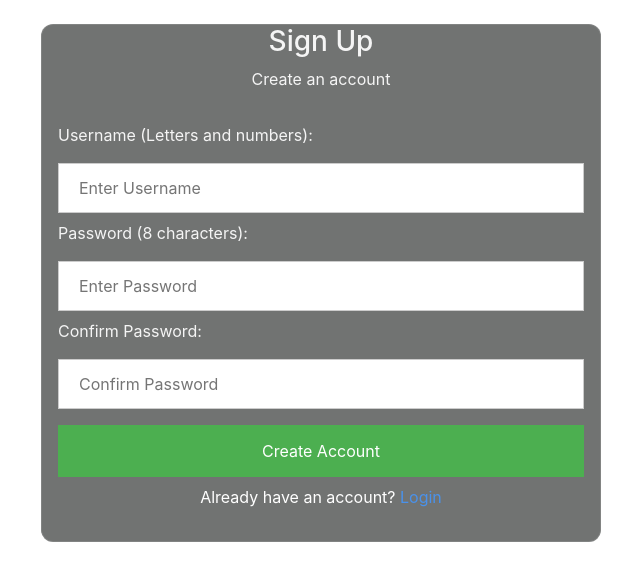
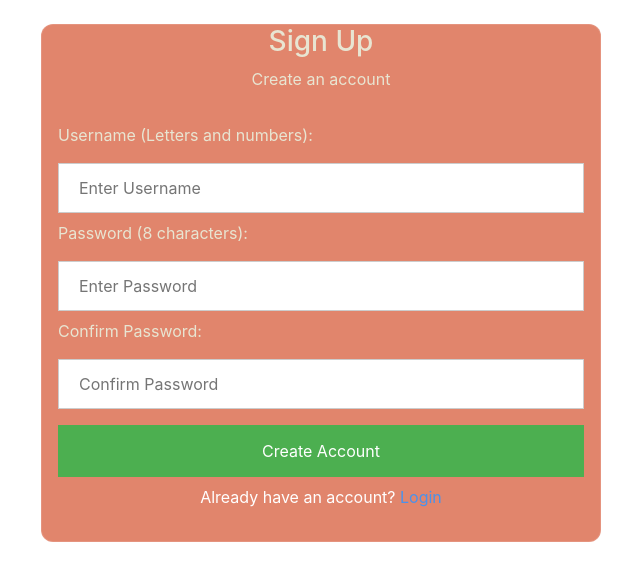
Before and after one commit to MelvinTurciosCs/Software_Design_Project, a PHP site: page /Register.php in a window 1280 px wide. Shown: the part 56-637 px from the top of the page, without its empty margins (319-959 px from the left). Run offline with PHP 8.4, Linux system fonts and the light colour scheme.

Commit message:
Fixed some css

```diff
--- a/Fuel_Req_Form.php
+++ b/Fuel_Req_Form.php
@@ -105,7 +105,7 @@ function fuelCalc($con, $gallons){
 
   <!--simple form that takes in gallons and sends it to the fuelCalc function-->
   <div class="container">
-    <form action="fuel_req.php" method="post">
+    <form action="Fuel_Req_Form.php" method="post">
     <label for="del_Address">Address:</label>
       <!-- input type number, which defaults to 0, and will only accept numbers -->
       <input type="text" name="delv_Address" id="delv_Address" placeholder="Enter Address" required>
--- a/Login.php
+++ b/Login.php
@@ -6,7 +6,7 @@
 <br>
 
   <!-- Login Form -->
-  <form action="includes/config/login.inc.php" method="post">
+  <form class="loginForm" action="includes/config/login.inc.php" method="post">
     <div class="headingContainer">
       <h3>Login</h3>
       <p>Sign in to your account with your username and password</p>
--- a/Proposed_quotes.php
+++ b/Proposed_quotes.php
@@ -17,7 +17,7 @@
     </div>
 
     <div class="w-50 m-auto">
-      <form action="about.php" method="post">
+      <form class="proposedQuoteForm" action="about.php" method="post">
           <div class="form-group">
               <label>Gallons:</label>
               <input type="text" name="gallons" class="form-control">
--- a/Register.php
+++ b/Register.php
@@ -4,7 +4,7 @@ include('includes/header.php');
 
 <br>
 <!-- Resister Form -->
-<form action="includes/config/register.inc.php" method="post">
+<form class="registerForm" action="includes/config/register.inc.php" method="post">
   <div class="headingContainer">
     <h3>Sign Up</h3>
     <p>Create an account</p>
--- a/css/style.css
+++ b/css/style.css
@@ -21,6 +21,7 @@
 .navbar-custom{
   background-color: #E1856C;
 }
+
 .topPage{
   background-image: linear-gradient(rgba(0, 0, 0, 0.5), rgba(0, 0, 0, 0.5)),url("../images/istockphoto-163911364-612x612.jpg");
   background-repeat: no-repeat;
@@ -331,13 +332,33 @@
   .container{
     padding-top: 150px;
   }
-  form{
+
+  /* This is the css styling for the login form */
+  .loginForm {
     width: 35rem;
     margin: auto;
-    color: whitesmoke;
-    backdrop-filter: blur(16px) saturate(180%);
-    -webkit-backdrop-filter: blur(16px) saturate(180%);
-    background-color: rgba(11, 15, 13, 0.582);
+    color: #e8e5d2;
+    background-color: #E1856C;
+    border-radius: 12px;
+    border: 1px solid rgba(255, 255, 255, 0.125);
+  }
+
+  /* This is the css styling for the registration form */
+  .registerForm {
+    width: 35rem;
+    margin: auto;
+    color: #e8e5d2;
+    background-color: #E1856C;
+    border-radius: 12px;
+    border: 1px solid rgba(255, 255, 255, 0.125);
+  }
+
+  /* This is the css styling for the Profile Management Page */
+  .profileManForm {
+    width: 35rem;
+    margin: auto;
+    color: #e8e5d2;
+    background-color: #E1856C;
     border-radius: 12px;
     border: 1px solid rgba(255, 255, 255, 0.125);
   }
--- a/profileManagement.php
+++ b/profileManagement.php
@@ -10,7 +10,7 @@
     </div>
 
     <div class="w-50 m-auto">
-      <form action="includes/config/profileMan.inc.php" method="post">
+      <form class="profileManForm" action="includes/config/profileMan.inc.php" method="post">
           <div class="form-group">
               <label>Company Profit Margin (XX%):</label>
               <input type="text" name="cpm" class="form-control">
```
